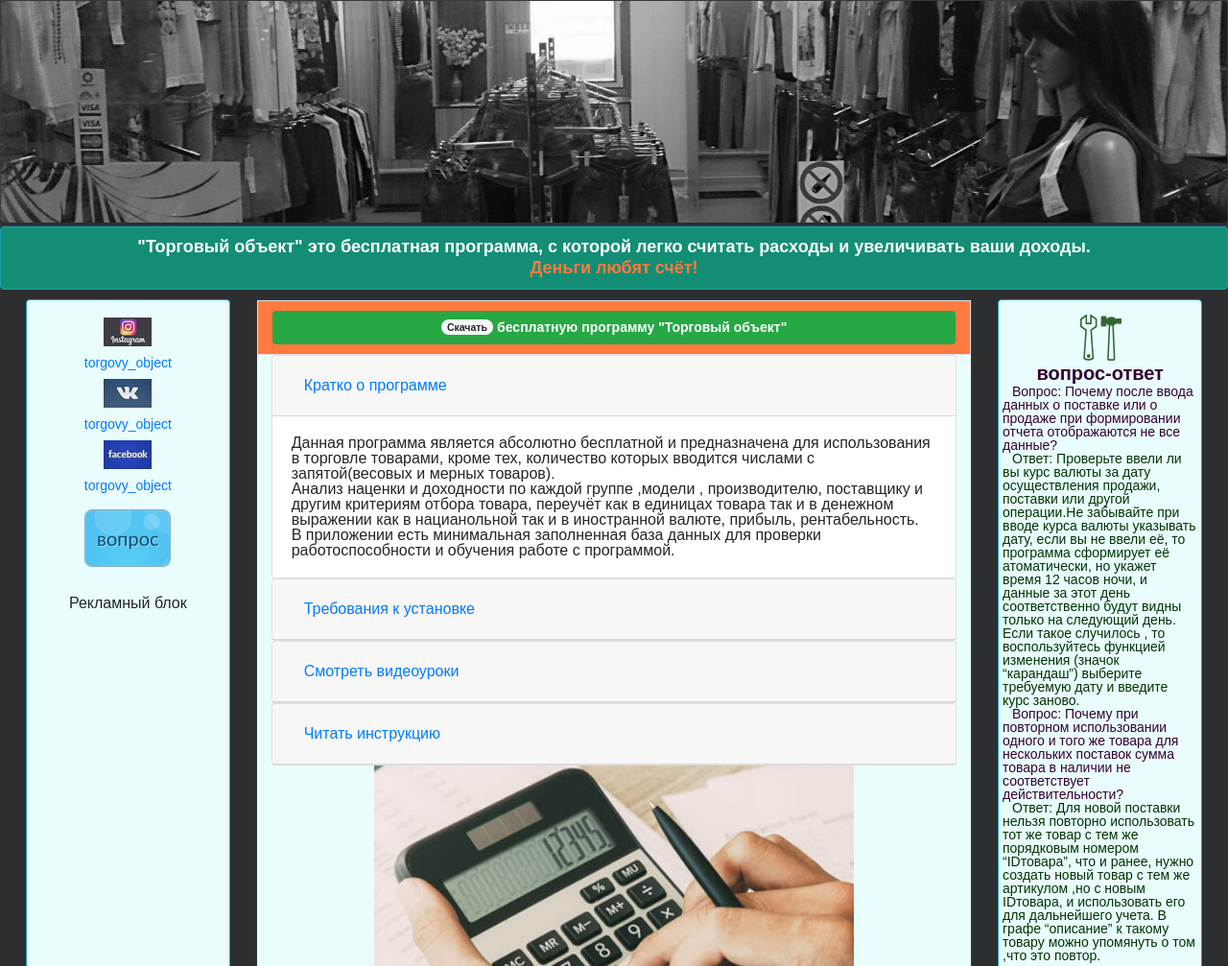
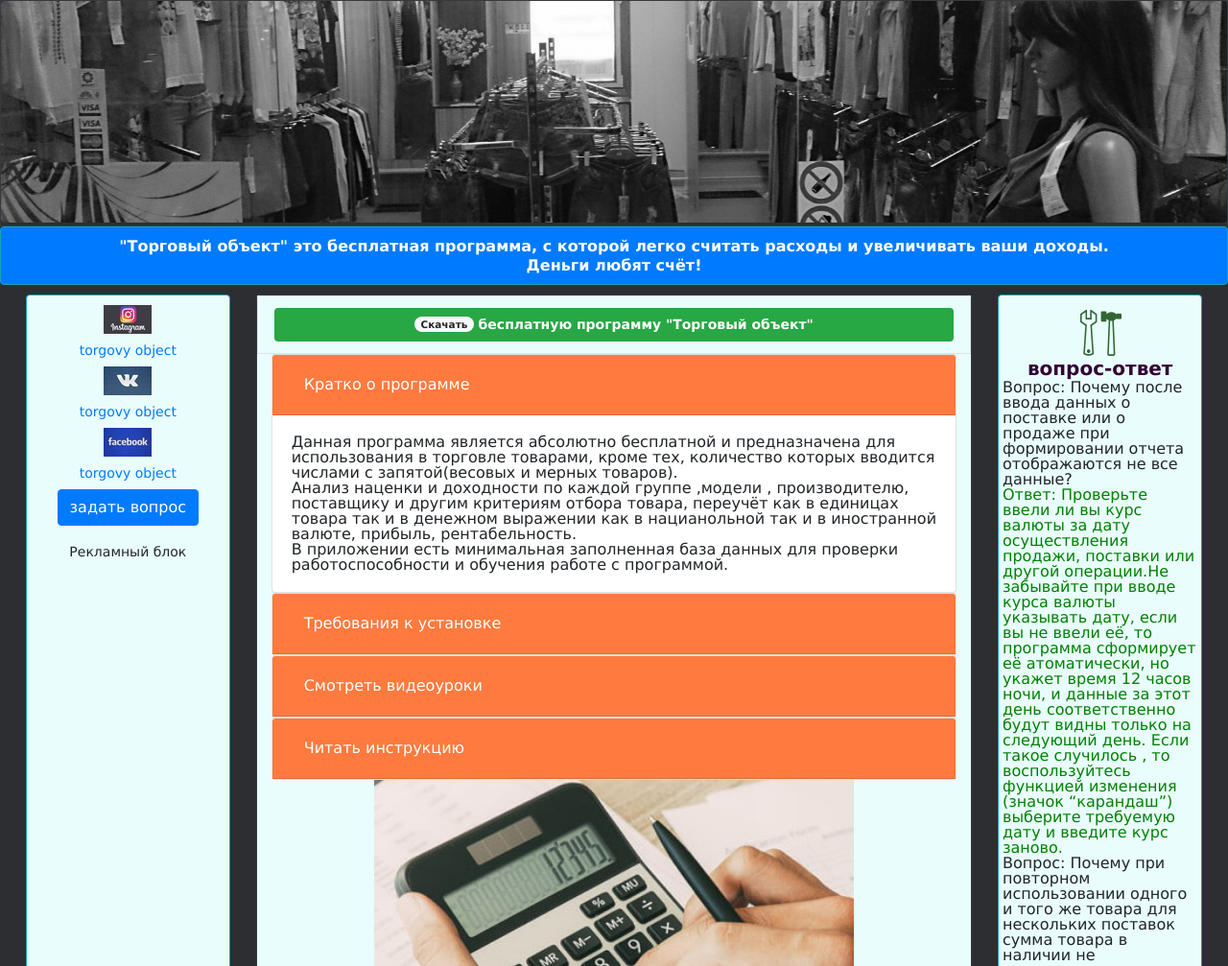
Before and after one commit to viprocompany/torgovy-object.github.io, a plain HTML site: page index.html in a window 1280 px wide. Shown: the top 1007 px of the page at 96% size. Drawn offline with nearby package versions, Linux system fonts and the light colour scheme.

Commit message:
14
сделаны стили шрифтов

```diff
--- a/css/style.css
+++ b/css/style.css
@@ -1,7 +1,7 @@
 @import url('reset.css');
 body {
   background-color:#2C2E32;
-  font-family: Arial, "Helvetica Neue", Helvetica, sans-serif;
+  font-family:Lucida Sans Unicode, Lucida Grande, Arial, Arial, Helvetica, sans-serif;
   <!--background-image: url("../img/body.png");-->
 }
 .container{
@@ -11,152 +11,50 @@ body {
 max-width:3760px !important;
 }
 
-#header{
-  display: block;
+.header{
+  display:block;
+  margin:  0 auto 0 auto;
+  /* position:relative;*/
+}
+/* .header .headerText h1{
+  position: absolute;
+  margin:10 px auto 10 px auto;
+  top: 15px;
+  width: 100%;
+  height: 50%;
+}*/
+.legend{
+  padding: 10px;
+  /*background-color:#138E74;*/
   margin:  0 auto 0 auto;
 }
-#legend{
-  padding: 10px;
-  background-color:#138E74;
-  margin:  0 auto 0 auto;
-}
-div #content{
+.content{
  height:auto ;
  margin-top: 20px;
  margin-bottom:5px;
  margin:  10px auto 0 auto;
+
 }
-#center {
+.colorContent{
   background-color:#E9FDFD;
 }
-#downald{
-  background-color: #FF7A3E;
+.downald{
+  /*background-color: #FF7A3E;*/
+  padding:2px;
 }
-#downaldButton {
+.downaldButton {
   cursor:pointer;
   text-align: center;
   margin:10px auto 10px auto;
 }
-#sideLeft{
-  background-color:#E9FDFD;
+
+.card-header{
+  background-color: #FF7A3E;
 }
-#sideRight{
- background-color:#E9FDFD;
+.card-header .btn-link{
+  color:#ffffff;
+  text-decoration: none;
 }
-.button{
-	font:20px Calibri, Arial, sans-serif;
-  color:white;
-  /* A semi-transparent text shadow */
-  text-shadow:1px 1px 0 rgba(255,255,255,0.4);
-
-  /* Overriding the default underline styling of the links */
-  text-decoration:none !important;
-  white-space:nowrap;
-
-  display:inline-block;
-  vertical-align:baseline;
-  position:relative;
-  cursor:pointer;
-  padding:10px 10px;
-  background-repeat:no-repeat;
-	/* The following two rules are fallbacks, in case
-  the browser does not support multiple backgrounds. */
-  background-position:bottom left;
-  background-image:url('../img/button_bg.png');
-	/* Multiple backgrounds version. The background images
-  are defined individually in color classes */
-  background-position:bottom left, top right, 0 0, 0 0;
-  background-clip:border-box;
-  /* Applying a default border raidus of 8px */
-  -moz-border-radius:8px;
-  -webkit-border-radius:8px;
-  border-radius:8px;
-  /* A 1px highlight inside of the button */
-
-  -moz-box-shadow:0 0 1px #fff inset;
-  -webkit-box-shadow:0 0 1px #fff inset;
-  box-shadow:0 0 1px #fff inset;
-  /* Animating the background positions with CSS3 */
-  /* Currently works only in Safari/Chrome */
-  -webkit-transition:background-position 1s;
-  -moz-transition:background-position 1s;
-  transition:background-position 1s;
-  cursor:pointer;
-}
-.button:hover{
-	/* The first rule is a fallback, in case the browser
-	   does not support multiple backgrounds
-    */
-    background-position:top left;
-    background-position:top left, bottom right, 0 0, 0 0;
-  }
-
-  .button:active{
-   /* Moving the button 1px to the bottom when clicked */
-   bottom:-1px;
- }
-/* .button.rounded{
-	-moz-border-radius:4em;
-	-webkit-border-radius:4em;
-	border-radius:4em;
-  }  */
-
-  /*.green.button{
-   color:#345903 !important;
-   border:1px solid #96a37b !important;
-   background-color: #79be1e;
-   background-image:url('../img/button_bg.png'), url('../img/button_bg.png'), -moz-radial-gradient(center bottom, circle, rgba(162,211,30,1) 0,rgba(162,211,30,0) 100px),-moz-linear-gradient(#82cc27, #74b317);
-   background-image:url('../img/button_bg.png'), url('../img/button_bg.png'), -webkit-gradient(radial, 50% 100%, 0, 50% 100%, 100, from(rgba(162,211,30,1)), to(rgba(162,211,30,0))),-webkit-gradient(linear, 0% 0%, 0% 100%, from(#82cc27), to(#74b317));
- }
- .green.button:hover{
-   background-color:#89d228;
-   background-image:url('../img/button_bg.png'), url('../img/button_bg.png'), -moz-radial-gradient(center bottom, circle, rgba(183,229,45,1) 0,rgba(183,229,45,0) 100px),-moz-linear-gradient(#90de31, #7fc01e);
-   background-image:url('../img/button_bg.png'), url('../img/button_bg.png'), -webkit-gradient(radial, 50% 100%, 0, 50% 100%, 100, from(rgba(183,229,45,1)), to(rgba(183,229,45,0))),-webkit-gradient(linear, 0% 0%, 0% 100%, from(#90de31), to(#7fc01e));
- }*/
-
- .blue.button{
-   color:#0f4b6d !important;
-   border:1px solid #84acc3 !important;
-   /* A fallback background color */
-   background-color: #48b5f2;
-   /* Specifying a version with gradients according to */
-   background-image:	url('../img/button_bg.png'), url('../img/button_bg.png'),
-   -moz-radial-gradient(	center bottom, circle,
-    rgba(89,208,244,1) 0,rgba(89,208,244,0) 100px),
-   -moz-linear-gradient(#4fbbf7, #3faeeb);
-   background-image:	url('../img/button_bg.png'), url('../img/button_bg.png'),
-   -webkit-gradient(	radial, 50% 100%, 0, 50% 100%, 100,
-     from(rgba(89,208,244,1)), to(rgba(89,208,244,0))),
-   -webkit-gradient(linear, 0% 0%, 0% 100%, from(#4fbbf7), to(#3faeeb));
- }
- .blue.button:hover{
-   background-color:#63c7fe;
-   background-image:	url('../img/button_bg.png'), url('../img/button_bg.png'),
-   -moz-radial-gradient(	center bottom, circle,
-    rgba(109,217,250,1) 0,rgba(109,217,250,0) 100px),
-   -moz-linear-gradient(#63c7fe, #58bef7);
-   background-image:	url('../img/button_bg.png'), url('../img/button_bg.png'),
-   -webkit-gradient(	radial, 50% 100%, 0, 50% 100%, 100,
-     from(rgba(109,217,250,1)), to(rgba(109,217,250,0))),
-   -webkit-gradient(linear, 0% 0%, 0% 100%, from(#63c7fe), to(#58bef7));}
-
-   .orange.button{
-     color:#693e0a !important;
-     border:1px solid #bea280 !important;
-     background-color: #e38d27;
-     background-image:url('../img/button_bg.png'), url('../img/button_bg.png'), -moz-radial-gradient(center bottom, circle, rgba(232,189,45,1) 0,rgba(232,189,45,0) 100px),-moz-linear-gradient(#f1982f, #d4821f);
-     background-image:url('../img/button_bg.png'), url('../img/button_bg.png'), -webkit-gradient(radial, 50% 100%, 0, 50% 100%, 100, from(rgba(232,189,45,1)), to(rgba(232,189,45,0))),-webkit-gradient(linear, 0% 0%, 0% 100%, from(#f1982f), to(#d4821f));
-   }
-   .orange.button:hover{
-     background-color:#ec9732;
-     background-image:url('../img/button_bg.png'), url('../img/button_bg.png'), -moz-radial-gradient(center bottom, circle, rgba(241,192,52,1) 0,rgba(241,192,52,0) 100px),-moz-linear-gradient(#f9a746, #e18f2b);
-     background-image:url('../img/button_bg.png'), url('../img/button_bg.png'), -webkit-gradient(radial, 50% 100%, 0, 50% 100%, 100, from(rgba(241,192,52,1)), to(rgba(241,192,52,0))),-webkit-gradient(linear, 0% 0%, 0% 100%, from(#f9a746), to(#e18f2b));
-   }
-
-   #downaldText{
-    padding:2px;
-  }
-
   .carousel {
     height:auto !important;
   }
@@ -182,21 +80,14 @@ div #content{
 .Fade {
   overflow: hidden;
 }
-#adress {
+.adress {
   padding:5px;
   text-align: center;
 }
 <!-- левый блок блок-->
+/**/
 
-#info, #form, #contact{
-  height:auto;
-  padding-bottom: 10px;
-  text-align:center;
-}
-
-#autorButton{
-  height:60px;
-  width:90px;
+.autorButton{
   cursor:pointer;
   display: block;
   margin:  10px auto 10px auto;
@@ -235,17 +126,14 @@ div #content{
   display: block;
   margin:  10px auto 10px auto;
 }
-div#sideLeft p{
+.sideLeft {
+  text-align: center;
+}
+.contact{
   text-align: center;
   margin:auto;
-}
-div#info {
-  font-size: 14px;
-  font-style: normal;
-}
+  margin:10px auto 10px auto;
 
-#ModalF{
-  margin:10px auto 10px auto;
 }
 <!-- правый блок-->
 
@@ -254,65 +142,66 @@ div#info {
 }
 .question {
 }
-div#ask-answer {
+#ask-answer {
   background: url('../img/ask-answer.png') no-repeat;
   width: 50px;
   height: 50px;
   display: block;
   margin: 10px auto auto auto;
 }
-
-
-#footer-image {
+.footer-image {
   display: block;
   margin:  0 auto 0 auto;
 }
-#footer-text  {
+.footer-text  {
   padding: 10px;
   width: 100%;
   text-align: center;
 }
-
 <!--ШРИФТЫ->
 
-div #content {
 
+
+.sideRight p{
+  color: #330033;
+  font-size:14px;
+  line-height:1em;
+  text-indent:10px;
+  /*font-weight:bold;*/
 }
-.legend-text  {
-  font-size:  18px;
+.sideRight  p span.answer {
+  color:green;
+}
+.sideRight h4 {
+ color: #330033;
+ font-size:  20px;
+ font-weight:  bold;
+ text-align: center;
+}
+
+.sideLeft p{
+  text-align: center;
+  margin:auto;
+  font-size: 14px;
+  font-style: normal;
+}
+.downald-text  {
+   font-size:  14px;
   font-weight:  bold;
   text-align: center;
   color: #ffffff;
 }
-.downald-text  {
-  /*font-family: 'Courier New Bold', Monaco, monospace;*/
-  font-size:  14px;
+.legend-text  {
+  font-size:  16px;
   font-weight:  bold;
   text-align: center;
   color: #ffffff;
 }
-
-div#sideRight h4 {
- color: #330033;
- /*font-family: 'Courier New Bold', Monaco, monospace;*/
- font-size:  20px;
- /*font-style: italic;*/
- font-weight:  bold;
- text-align: center;
-}
-div#sideRight p{
-  color: #330033;
- /* font-family: 'Courier New Bold', Monaco, monospace;*/
-  font-size:14px;
- /* font-style:italic;*/
-  line-height:1em;
-  text-indent:10px;
-  /*font-weight:bold;*/
-}
-div#sideRight , p span.answer {
-  color: #003300;}
-
-#footer-text  a{
+.footer  a{
   color:white;
   text-decoration: none;
 }
+/*.headerText{
+  color: #ffffff;
+  font-size: 55px;
+}*/
--- a/index.html
+++ b/index.html
@@ -13,27 +13,30 @@
 		<!--БЛОК ПРИВЕТСТВИЕ-->
 
 		<!--БЛОК ХЕДЕР-->
-		<div class="row  border-dark border  cont text-center" id="header">
+		<div class="row  border-dark border  cont header  " >
 				<img src="img/header2.jpg" alt="магазин" class="rounded img-fluid float-center header-image"> <!-- с закругленными углами  ,float-center выравнивание по центру-->
+				<!-- <div class="row headerText ">
+					<h1  text-center>торговый объект</h1>
+				</div> -->
 		</div>
 
 
 		<!-- БЛОК ЛЕГЕНДА -->
 		<!--описание-->
-		<div class="row border border-info rounded mg-auto cont " id="legend">
+		<div class="row border border-info rounded mg-auto bg-primary cont legend">
 			<div class="col-12">
-				<h4 class="text-center legend-text">"Торговый объект" это  бесплатная программа,  с которой легко считать расходы и увеличивать ваши доходы. <br><span style="color: #FF7A3E; "> Деньги любят счёт!</span></h4>
+				<h4 class="text-center legend-text">"Торговый объект" это  бесплатная программа,  с которой легко считать расходы и увеличивать ваши доходы. <br>Деньги любят счёт!</h4>
 			</div>
 		</div>
 		<!--БЛОК КОНТЕНТ-->
-		<div class="row cont "  id="content">
+		<div class="row cont content"  >
 			<!--КОНТЕНТ центр глючат скобки в Sublime-->
-			<div class="col-12  col-md-7 order-md-2 ml-auto mr-auto d-flex flex-column  border-dark border  rounded" id="center" >
+			<div class="col-12  col-md-7 order-md-2 ml-auto mr-auto d-flex flex-column  border-dark border  rounded colorContent" id="center" >
 
 				<!--кнопка-->
-				<div class="row border" id="downald">
+				<div class="row border downald" >
 					<div class="col-12">
-					<p><button id="downaldButton" class="btn bg-success btn-xl btn-block downald-text">
+					<p><button class="btn bg-success btn-xl btn-block downaldButton  downald-text">
 					<span class="badge badge-light badge-pill ">Скачать</span> <span style="color:#ffffff;">бесплатную программу "Торговый объект"</span></button></p>
 					</div>
 				</div>
@@ -173,37 +176,36 @@
 				</div>
 			</div>
 			<div class="row">
-				<div class="col-12" id="adress">
+				<div class="col-12 adress" >
 					<p>torgovy.object@gmail.com</p>
 				</div>
 			</div>
-
 		</div>
 
 		<!--КОНТЕНТ левая часть -->
-		<div class="col-3 order-md-1 col-md-2   ml-auto border border-info  rounded " id="sideLeft">
-			<div class="col-12">
-				<div class="p-2 d-flex flex-column justify-content-center" id="info">
-					<div class="" id="instagram"></div>
+		<div class="col-3 order-md-1 col-md-2 ml-auto text-center  border border-info  rounded colorContent sideLeft" >
+
+			<div class="" id="instagram">
+			</div>
 			<div class="row" id="insta">
-						<p><a href="#">torgovy_object</a></p>
+				<p><a href="#">torgovy object</a></p>
 			</div>
-					<div class="" id="vkontakte"></div>
+			<div class="" id="vkontakte">
+			</div>
 			<div class="row" id="vk">
-						<p><a href="#">torgovy_object</a></p>
+				<p><a href="#">torgovy object</a></p>
 			</div>
-					<div class="" id="facebook"></div>
+			<div class="" id="facebook">
+			</div>
 			<div class="row" id="face">
-						<p><a href="#">torgovy_object</a></p>
+				<p><a href="#">torgovy object</a></p>
 			</div>
-
-				</div>
-			</div>
-			<div class="row"  id="contact">
+			<div class="row ">
+				<div class=" contact">
 					<!-- Button trigger modal -->
 					<div class="mx-auto">
-					<p><button type="button" class="button blue" data-toggle="modal" data-target="#ModalF" id="autorButton">
-					вопрос</button></p> <!-- data-toggle="modal"  запрограммированное в Bootstrap по умолчанию модальное окно с ID нашего окна data-target="#Modal"-->
+						<p><button type="button" class="btn btn-primary autorButton" data-toggle="modal" data-target="#ModalF">
+						задать вопрос</button></p> <!-- data-toggle="modal"  запрограммированное в Bootstrap по умолчанию модальное окно с ID нашего окна data-target="#Modal"-->
 						<!-- Modal -->
 					</div>
 					<div class="modal fade" id="ModalF">  <!-- fade окно изначально скрыто -->
@@ -219,18 +221,19 @@
 											<input type="email" class="form-control col-9" id="exampleInputEmail" required placeholder="Email адрес" >
 										</div>
 										<div class="form-group row">
-										<label class="question col-3" for="name">введите  имя</label>
-										<input class="form-control col-9" type="text" name="name" id="name" maxlength="30" size="35" placeholder="имя" required pattern="^[a-zA-Zа-яА-ЯёЁІіЇїЄєҐґ']+$" >
+											<label class="question col-3" for="name">Введите  имя</label>
+											<input class="form-control col-9" type="text" name="name" id="name" maxlength="30"  placeholder="имя" required pattern="^[a-zA-Zа-яА-ЯёЁІіЇїЄєҐґ']+$" >
 										</div>
 										<div class="form-group row">
-										<label class="question col-3 tp" for="text"><span class="ask">Задайте вопрос :</span></label>
-										<p><textarea name="text" id="text" cols="60" rows="5" required placeholder="введите текст ..." ></textarea></p>
+											<label class="question col-3" for="text"><span class="ask">Задайте вопрос :</span></label>
+											<p><textarea  class="form-control form-control-lg" name="text" id="text" required placeholder="введите текст ..." ></textarea></p>
 										</div>
-									<button type="submit" class="button  green">Отправить сообщение</button>
+										<button type="submit" class="btn btn-success">Отправить сообщение</button>
 									</form>
 								</div>
 								<div class="modal-footer">
-								<button type="button" class="button orange" data-dismiss="modal">Закрыть</button>
+									<button type="button" class="btn btn-danger" data-dismiss="modal">Закрыть</button>
+								</div>
 							</div>
 						</div>
 					</div>
@@ -242,7 +245,7 @@
 		</div>
 
 		<!--КОНТЕНТ правая часть-->
-		<div class="col-9 col-md-2  p-1 mr-auto  order-md-3    p-1   border-info border  rounded " id="sideRight">
+		<div class="col-9 col-md-2  p-1 mr-auto  order-md-3    p-1   border-info border  rounded colorContent sideRight" >
 			<div id="ask-answer"></div>
 			<h4>вопрос-ответ</h4>
 			<p>Вопрос: Почему после ввода данных о поставке или о продаже при формировании отчета отображаются не все данные?</p>
@@ -253,10 +256,10 @@
 	</div>
 
 	<!--ПОДВАЛ-->
-	<div class="row  " id="footer">
-		<div id="footer-image">
+	<div class="row  footer" >
+		<div class="footer-image text-center">
 			<img src="img/footer2.jpg" alt="" class="rounded img-fluid float-center border-dark border">
-			<p id="footer-text">
+			<p >
 				<a href="#ViPro">Copyright © 2018 ViPro Studio</a>
 			</p>
 		</div>
```
Lines whose indentation alone changed are shown as unchanged.
